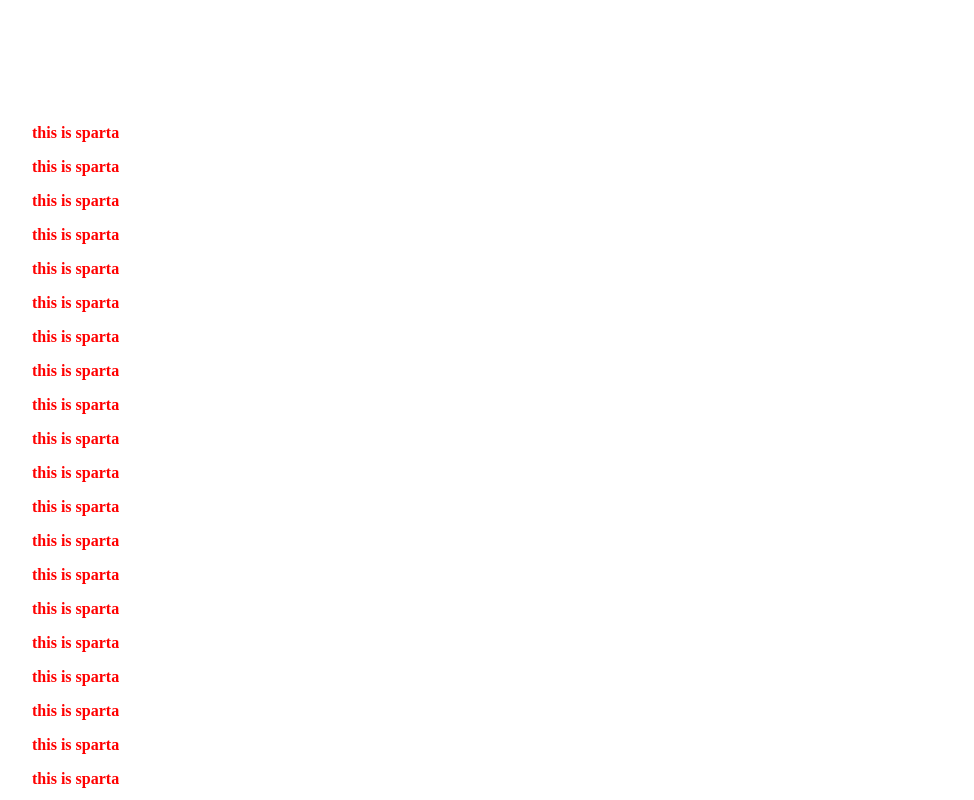
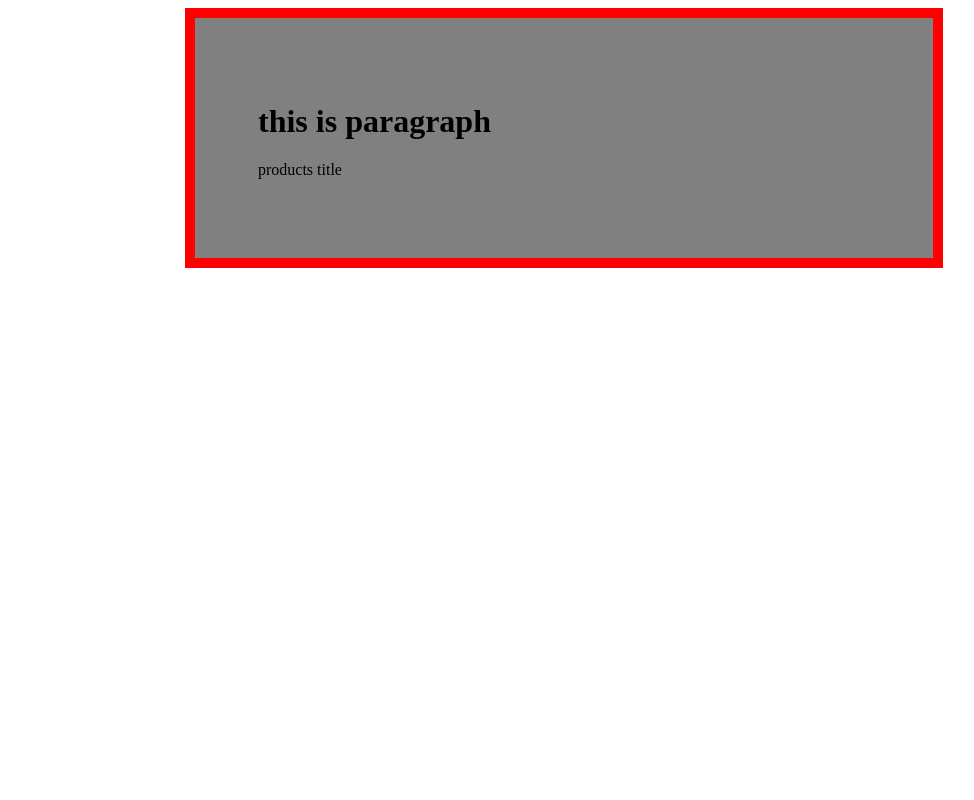
Before and after one commit to AhmedOkasha0/web_studing, a plain HTML site: page index.html in a window 1280 px wide. Shown: the top 800 px of the page, without its empty margins (76-1050 px from the left). Drawn offline with Linux system fonts and the light colour scheme.

Commit message:
add new css file

```diff
--- /dev/null
+++ b/css/second.css
@@ -0,0 +1,16 @@
+div {
+  background-color: grey;
+  /* padding-top: 5%;
+  padding-bottom: 5%;
+  padding-left: 5%;
+  padding-right: 5%; */
+  padding: 5%;
+   /*
+  in this padding when i gave this one value it`s will be in the all sides right left top and bottom
+  */
+  margin-left: 20%;
+  margin-right: 20%;
+  border-width: 10px;
+  border-color: red;
+  border-style: solid;
+}
--- a/index.html
+++ b/index.html
@@ -191,7 +191,7 @@
     </body>
 </html> -->
 
-<!DOCTYPE html>
+<!-- <!DOCTYPE html>
 <html lang="en">
   <head>
     <meta charset="UTF-8" />
@@ -241,4 +241,20 @@
 
     <p class="special">this is sparta</p>
   </body>
+</html> -->
+<!DOCTYPE html>
+<html lang="en">
+  <head>
+    <meta charset="UTF-8" />
+    <meta name="viewport" content="width=device-width, initial-scale=1.0" />
+    <title>css</title>
+    <link rel="stylesheet" href="css/second.css" />
+  </head>
+
+  <body>
+    <div>
+      <h1>this is paragraph</h1>
+      <p>products title</p>
+    </div>
+  </body>
 </html>
```
Also changed, not shown: pages/contact.html (deleted, +0 -8 lines).
